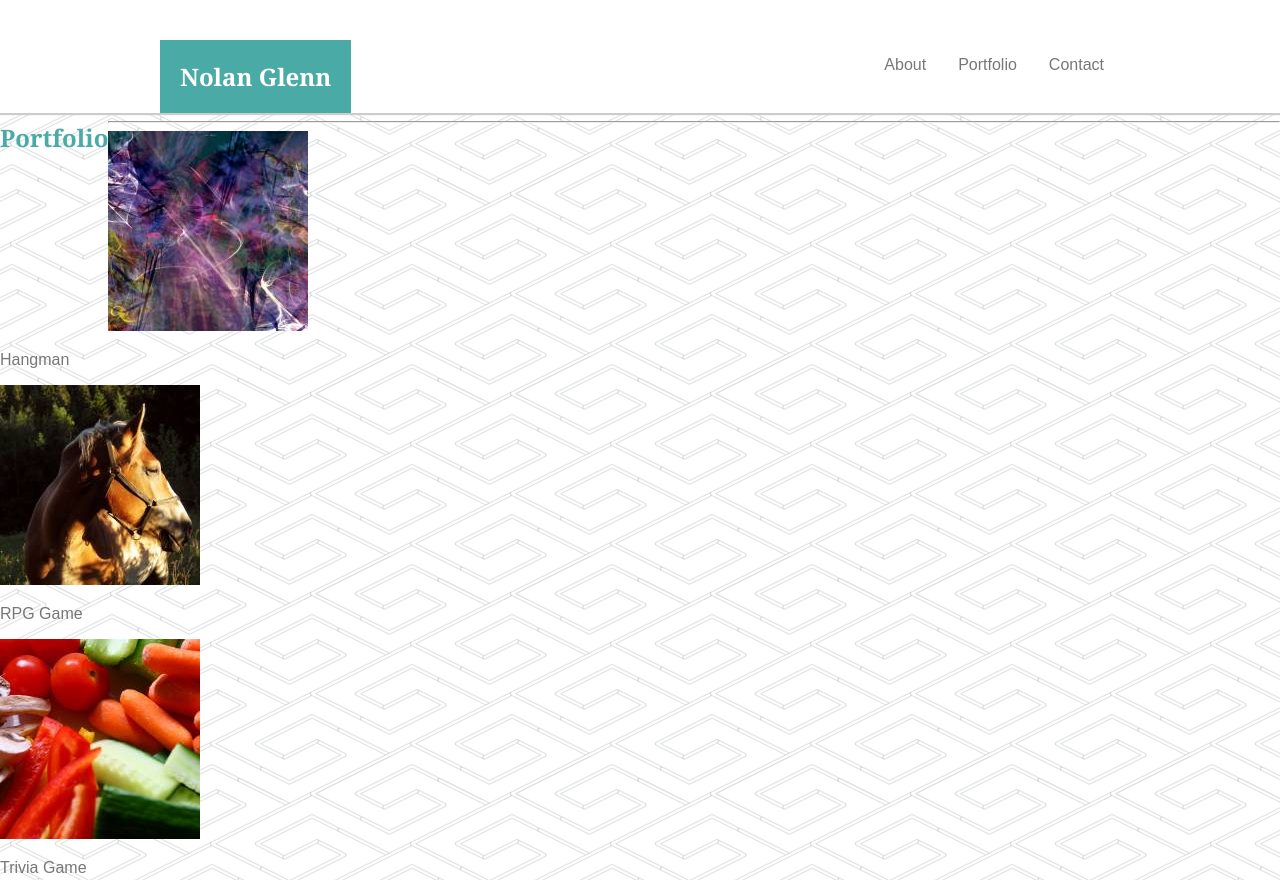
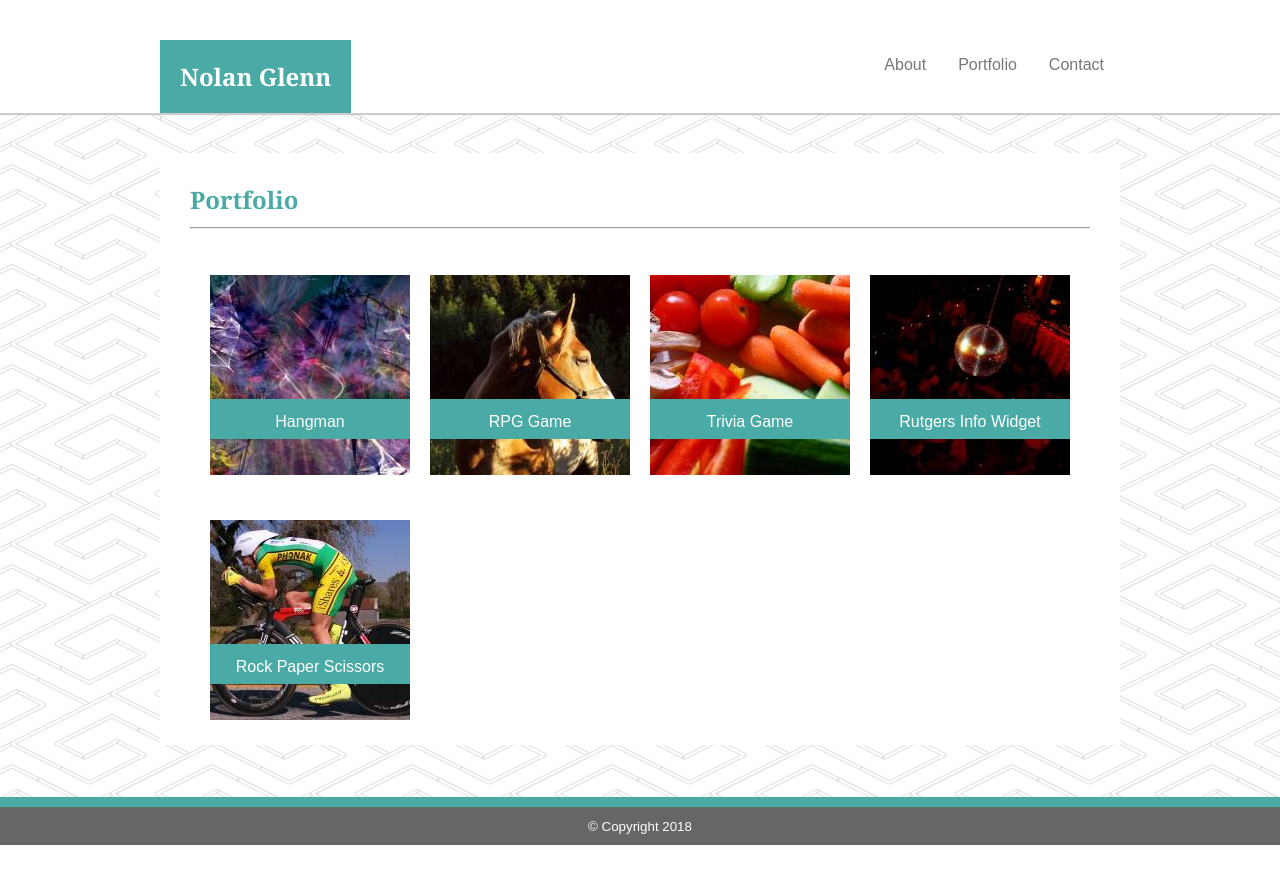
Before and after one commit to nolanglenn/Basic-Portfolio, a plain HTML site: page portfolio.html in a window 1280 px wide. Shown: the top 880 px of the page. After the commit the page ends 845 px from the top, so only its background shows below. Drawn offline with Linux system fonts and the light colour scheme.

```diff
--- a/assets/css/style.css
+++ b/assets/css/style.css
@@ -1,3 +1,5 @@
+/* This (along with the annotated footer properties) is necessary for creating
+a sticky footer */
 * {
     box-sizing: border-box;
 }
@@ -20,6 +22,7 @@ html, body {
     padding-bottom: 100px; /* height of your footer */
 }
 
+/* Main styling across the site */
 body {
     background-color: #ffffff;
     background-image: url("../../assets/images/pipes.png");
@@ -118,8 +121,35 @@ menu */
 }
 
 .middle-content p {
-  display: inline;
+    display: inline;
 }
+
+/* This is the styling specific to the Portfolio page */
+.project {
+    width: 180px;
+    height: auto;
+    float:left;
+    position: relative;
+    margin: 20px;
+}
+
+.image-text {
+    position: absolute;
+    bottom: 20%;
+    width: 200px;
+    height: 40px;
+    background-color: #4aaaa5;
+    text-align: center;
+    font-family: Arial, Helvetica, sans-serif;
+    color: #ffffff;
+    font-style: bold;
+    padding-top: 14px;
+    margin: 0 auto;
+  }
+
+  .project .image-text:hover {
+      background-color: #555;
+  }
 
 /* This styles the footer section on each page */
 footer {
@@ -128,8 +158,8 @@ footer {
     width: 100%;
     overflow: hidden;
     box-shadow: 0px -10px #4aaaa5;
-    position: absolute;
-    bottom: 0;
+    position: absolute; /*Ensures the footer will remain at the bottom */
+    bottom: 0; /*Places footer at the bottom */
     padding: 10px;
     color: #ffffff;
     text-align: center;
--- a/portfolio.html
+++ b/portfolio.html
@@ -25,37 +25,49 @@
                 </div>
             </section>
 
+            <section class="middle-section">
+                <div class="clearfix">
+                    <div class="middle-content">
+                        <h2>Portfolio</h2><br>
+
+                        <br><hr><br>
+
                         <div>
-                <h2>Portfolio</h2>
-                <hr>
-                <div>
+                            <div class="project">
                                 <img src="assets/images/abstract-q-c-200-200-1.jpg" alt="abstract">
-                    <div>
-                        <p>Hangman</p>
+                                <a href="#"><figure class="image-text">Hangman</figure></a>
                             </div>
+
+                            <div class="project">
                                 <img src="assets/images/animals-q-c-200-200-10.jpg" alt="animals">
-                    <div>
-                        <p>RPG Game</p>
+                                <a href="#"><figure class="image-text">RPG Game</figure></a>
                             </div>
+
+                            <div class="project">
                                 <img src="assets/images/food-q-c-200-200-5.jpg" alt="food">
-                    <div>
-                        <p>Trivia Game</p>
+                                <a href="#"><figure class="image-text">Trivia Game</figure></a>
                             </div>
+
+                            <div class="project">
                                 <img src="assets/images/nightlife-q-c-200-200-2.jpg" alt="nightlife">
-                    <div>
-                        <p>Rutgers Info Widget</p>
+                                <a href="#"><figure class="image-text">Rutgers Info Widget</figure></a>
                             </div>
+
+                            <div class="project">
                                 <img src="assets/images/sports-q-c-200-200-3.jpg" alt="sports">
-                    <div>
-                        <p>Rock paper Scissors</p>
+                                <a href="#"><figure class="image-text">Rock Paper Scissors</figure></a>
+                            </div>
+
                         </div>
                     </div>
+                </div>
+            </section>
+
             <footer>
                 <small>&copy; Copyright 2018</small>
             </footer>
         </div>
     </div>
-    </div>
 </body>
 
 </html>
```
Also changed, not shown: contact.html (+5 -4 lines). Lines whose indentation alone changed are shown as unchanged.
